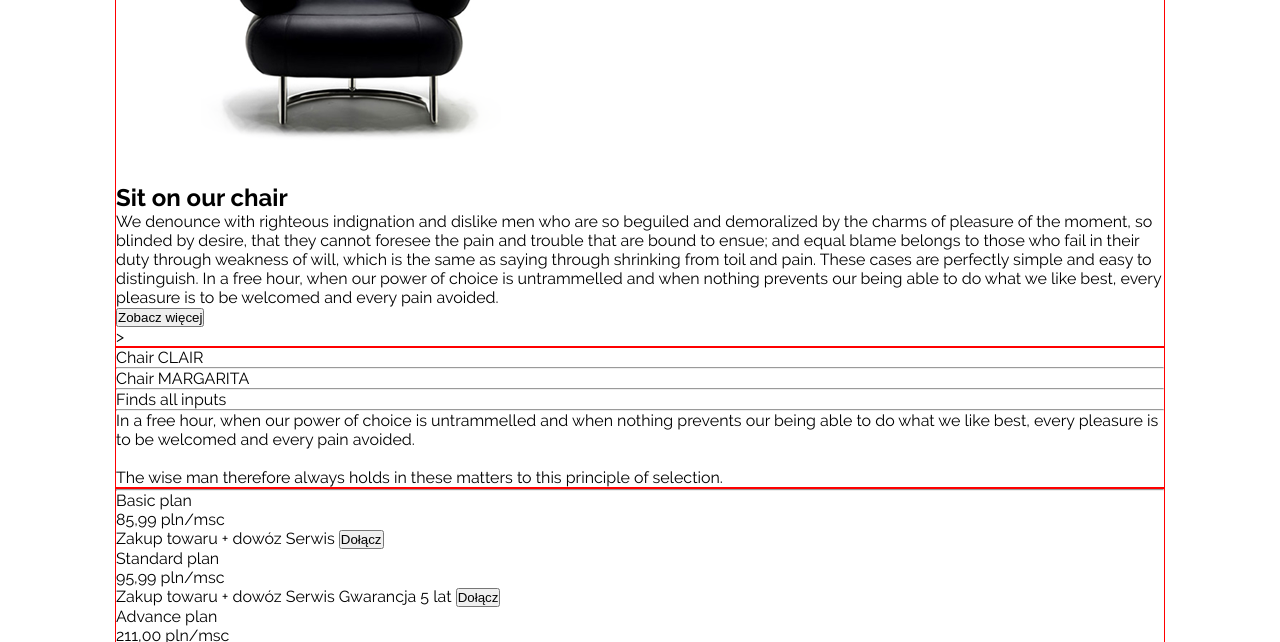
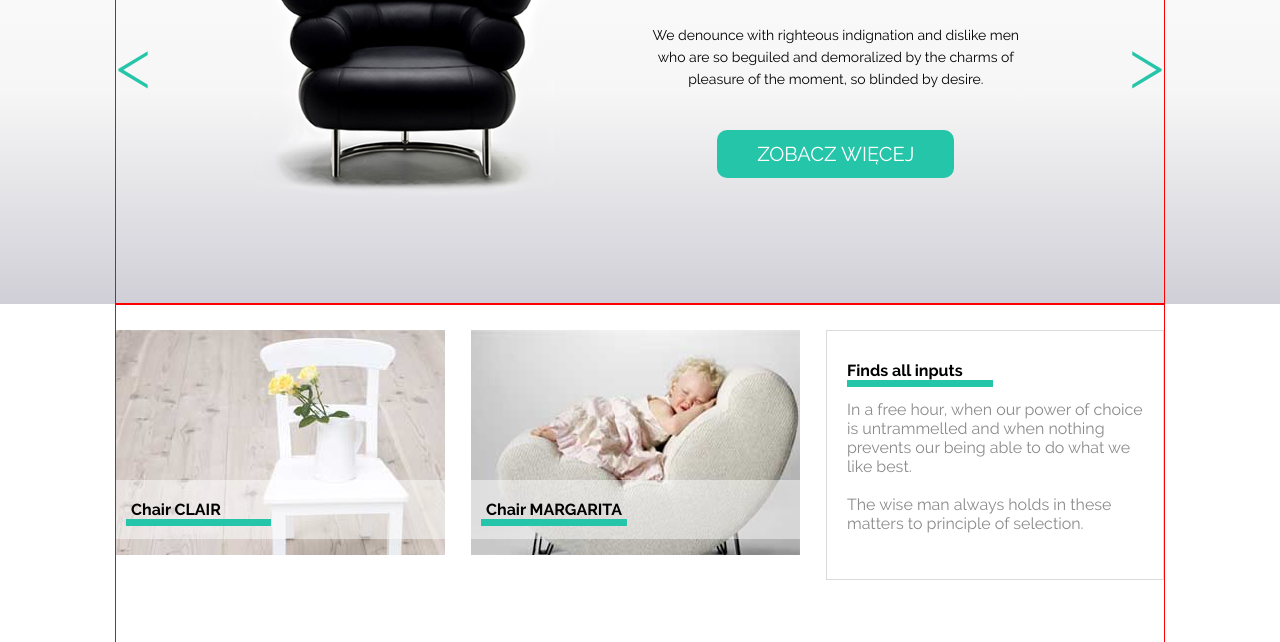
Before and after one commit to mdobski/Sit-on-Chair, a plain HTML site: page index.html in a window 1280 px wide. Shown: the part 220-862 px from the top of the page. Drawn offline with Linux system fonts and the light colour scheme; files whose address does not match are found by name.

Commit message:
postep prac

```diff
--- a/css/style.css
+++ b/css/style.css
@@ -91,28 +91,157 @@ header nav ul li a {
     color: white;
     text-transform: uppercase;
     font-size: 14px;
+    letter-spacing: 1px;
 }
 .dropdown-1, .dropdown-2 {
     display: none;
     position: absolute;
     background-color: black;
-    top: 60px;
-    left: 0;
-    padding: 0px 10px 15px 10px;
+    top: 55px;
+    left: -18px;
+    padding: 15px 10px 15px 10px;
     line-height: 14px;
     color: white;
 }
-.li-1-arrow {
-    position: relative;
-    top: -10px;
+.li-1-arrow, .li-2-arrow {
+    position: absolute;
+    top: -7px;
+    left: 0;
+    right: 0;
+    margin: 0 auto;
     background-color: black;
     width: 15px;
     height: 15px;
-    transform: rotate(45deg)
+    transform: rotate(45deg);
 }
-.li-1:hover .dropdown-1 {
+.li-1:hover .dropdown-1, .li-2:hover .dropdown-2 {
     display: block;
 }
-.li-1 li:nth-child(2) {
+.li-1 li:nth-child(2), .li-2 li:nth-child(2) {
     margin: 15px 0;
 }
+.li-2 li:first-child {
+    white-space: nowrap;
+}
+#intro {
+    width: 100%;
+    background: rgba(255,255,255,1);
+    background: -moz-linear-gradient(top, rgba(255,255,255,1) 0%, rgba(246,246,246,1) 56%, rgba(208,207,215,1) 100%);
+    background: -webkit-gradient(left top, left bottom, color-stop(0%, rgba(255,255,255,1)), color-stop(56%, rgba(246,246,246,1)), color-stop(100%, rgba(208,207,215,1)));
+    background: -webkit-linear-gradient(top, rgba(255,255,255,1) 0%, rgba(246,246,246,1) 56%, rgba(208,207,215,1) 100%);
+    background: -o-linear-gradient(top, rgba(255,255,255,1) 0%, rgba(246,246,246,1) 56%, rgba(208,207,215,1) 100%);
+    background: -ms-linear-gradient(top, rgba(255,255,255,1) 0%, rgba(246,246,246,1) 56%, rgba(208,207,215,1) 100%);
+    background: linear-gradient(to bottom, rgba(255,255,255,1) 0%, rgba(246,246,246,1) 56%, rgba(208,207,215,1) 100%);
+    filter: progid:DXImageTransform.Microsoft.gradient( startColorstr='#ffffff', endColorstr='#d0cfd7', GradientType=0 );
+}
+#intro .container div {
+    float: left;
+    height: 480px;
+}
+#intro .arrow-left, #intro .arrow-right {
+    display: block;
+    width: 5%;
+    line-height: 480px;
+    font-size: 70px;
+    color: #25c5a9;
+    font-weight: 300;
+}
+#intro .arrow-left span {
+    margin: auto 0;
+    width: 100%;
+}
+#intro .arrow-right {
+    text-align: right;
+}
+#intro .image, #intro .image-describtion {
+    width: 45%;
+}
+#intro .image .image-img {
+    width: 100%;
+    background: url('../images/black_chair.png') no-repeat center center;
+}
+#intro .image-describtion {
+    text-align: center;
+    padding-right: 80px;
+}
+#intro .image-describtion h1 {
+    margin-top: 120px;
+    font-size: 35px;
+    text-transform: uppercase;
+    font-weight: 500;
+}
+#intro .image-describtion h1 span {
+    color: #25c5a9;
+    font-weight: bold;
+}
+#intro .image-describtion p {
+    font-size: 14px;
+    line-height: 22px;
+    padding: 40px 0;
+}
+#intro .image-describtion button {
+    font-size: 20px;
+    text-transform: uppercase;
+    color: white;
+    background-color: #25c5a9;
+    padding: 12px 40px;
+    border-radius: 10px;
+    font-family: 'Raleway';
+    border-style: none;
+}
+#gallery {
+    width: 100%;
+    background-color: white;
+}
+#gallery .container {
+    padding-top: 25px;
+    padding-bottom: 70px;
+}
+#gallery .content1 {
+    float: left;
+    height: 225px;
+    width: 330px;
+    background: url('../images/box1_img.jpg') no-repeat;
+}
+#gallery .content1 div, #gallery .content2 div {
+    width: 100%;
+    background-color: rgba(255,255,255,0.45);
+    padding: 20px 10px;
+    margin-top: 150px;
+}
+#gallery .content1 .content1-describtion span {
+    font-weight: bold;
+    padding-left: 5px;
+    padding-right: 50px;
+    border-bottom: 7px solid #25c5a9;
+}
+#gallery .content2 .content2-describtion span {
+    font-weight: bold;
+    padding-left: 5px;
+    padding-right: 5px;
+    border-bottom: 7px solid #25c5a9;
+}
+#gallery .content2 {
+    float: left;
+    height: 225px;
+    width: 330px;
+    background: url('../images/box2_img.jpg') no-repeat;
+    margin: 0 25px;
+}
+#gallery .content3 {
+    float: left;
+    height: 250px;
+    width: 338px;
+    border: 1px solid #dbdbdb;
+    padding: 30px 20px;
+    color: #8b8b8b;
+}
+#gallery .content3 span {
+    color: black;
+    font-weight: bold;
+    padding-right: 30px;
+    border-bottom: 7px solid #25c5a9;
+}
+#gallery .content3 p {
+    margin-top: 20px;
+}
--- a/index.html
+++ b/index.html
@@ -40,14 +40,14 @@
     <section id="intro">
         <div class="container clearfix">
             <div class="arrow-left">
-                &lt;
+                <span>&lt;</span>
             </div>
             <div class="image">
-                <img src="images/black_chair.png">
+                <div class="image-img"></div>
             </div>
             <div class="image-describtion">
-                <h1>Sit on our chair</h1>
-                <p>We denounce with righteous indignation and dislike men who are so beguiled and demoralized by the charms of pleasure of the moment, so blinded by desire, that they cannot foresee the pain and trouble that are bound to ensue; and equal blame belongs to those who fail in their duty through weakness of will, which is the same as saying through shrinking from toil and pain. These cases are perfectly simple and easy to distinguish. In a free hour, when our power of choice is untrammelled and when nothing prevents our being able to do what we like best, every pleasure is to be welcomed and every pain avoided.</p>
+                <h1>Sit <span> on </span> our <span> chair</span></h1>
+                <p>We denounce with righteous indignation and dislike men who are so beguiled and demoralized by the charms of pleasure of the moment, so blinded by desire.</p>
                 <button>Zobacz więcej</button>
             </div>
             <div class="arrow-right">
@@ -60,19 +60,16 @@
             <div class="content1">
                 <div class="content1-describtion">
                     <span>Chair CLAIR</span>
-                    <hr>
                 </div>
             </div>
             <div class="content2">
                 <div class="content2-describtion">
                     <span>Chair MARGARITA</span>
-                    <hr>
                 </div>
             </div>
             <div class="content3">
                 <span>Finds all inputs</span>
-                <hr>
-                <p>In a free hour, when our power of choice is untrammelled and when nothing prevents our being able to do what we like best, every pleasure is to be welcomed and every pain avoided.<br><br>The wise man therefore always holds in these matters to this principle of selection.</p>
+                <p>In a free hour, when our power of choice is untrammelled and when nothing prevents our being able to do what we like best.<br><br>The wise man always holds in these matters to principle of selection.</p>
             </div>
         </div>
     </section>
```
